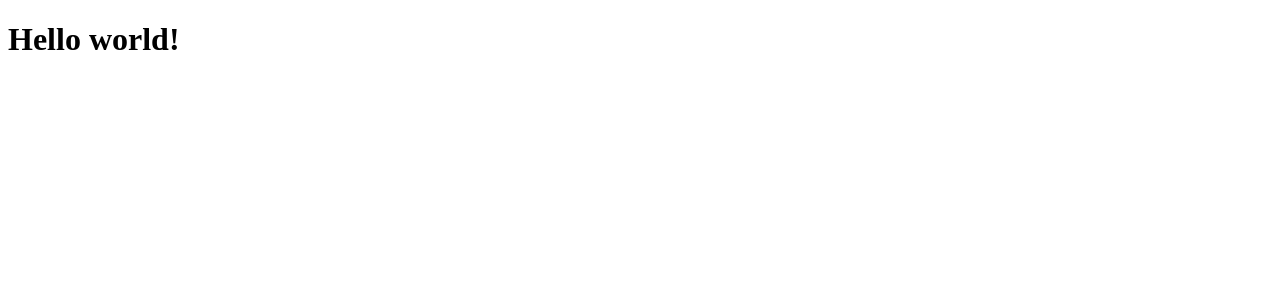
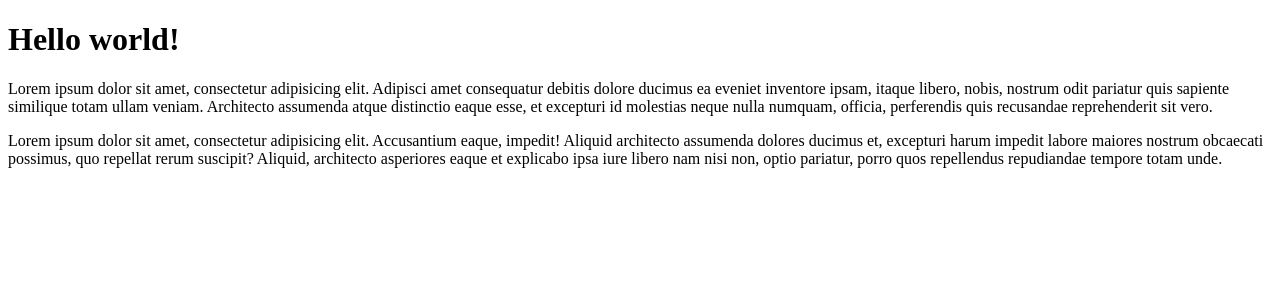
Before and after one commit to MarianneKaiu/gitBasics, an Angular app: page / in a window 1280 px wide. Shown: the top 300 px of the page. Built offline with nearby package versions, Linux system fonts and the light colour scheme.

Commit message:
add lorem 2

```diff
--- a/src/app/app.component.ts
+++ b/src/app/app.component.ts
@@ -2,7 +2,9 @@ import { Component } from '@angular/core';
 
 @Component({
   selector: 'app-root',
-  template: `<h1>Hello world!</h1>`,
+  template: `<h1>Hello world!</h1>
+  <p>Lorem ipsum dolor sit amet, consectetur adipisicing elit. Adipisci amet consequatur debitis dolore ducimus ea eveniet inventore ipsam, itaque libero, nobis, nostrum odit pariatur quis sapiente similique totam ullam veniam. Architecto assumenda atque distinctio eaque esse, et excepturi id molestias neque nulla numquam, officia, perferendis quis recusandae reprehenderit sit vero.</p>
+  <p>Lorem ipsum dolor sit amet, consectetur adipisicing elit. Accusantium eaque, impedit! Aliquid architecto assumenda dolores ducimus et, excepturi harum impedit labore maiores nostrum obcaecati possimus, quo repellat rerum suscipit? Aliquid, architecto asperiores eaque et explicabo ipsa iure libero nam nisi non, optio pariatur, porro quos repellendus repudiandae tempore totam unde.</p>`,
   styleUrls: ['./app.component.css']
 })
 export class AppComponent {
```
